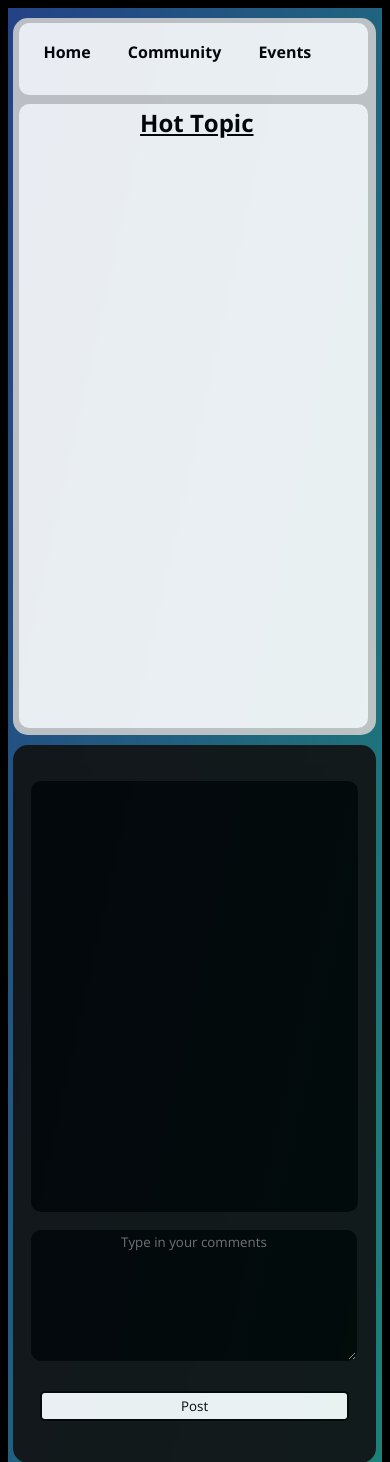
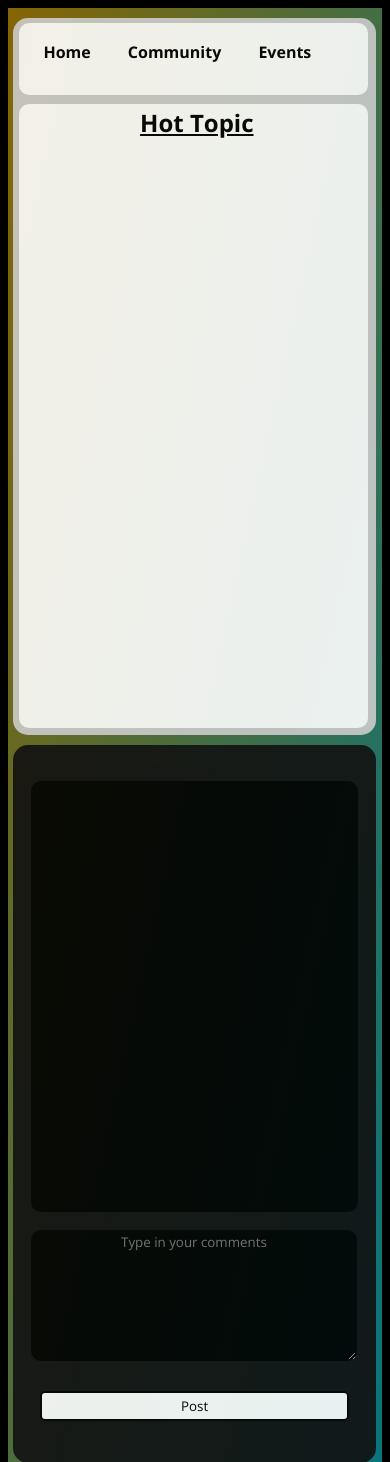
Before and after one commit to adetoyea28/LOTW, a Flask app: page /Community in a window 390 px wide. Shown: the top 1462 px of the page. Run offline with Flask 2, Linux system fonts and the light colour scheme.

Commit message:
Update community.html

```diff
--- a/templates/community.html
+++ b/templates/community.html
@@ -136,7 +136,6 @@
             }
             @media (max-width:400px){
             #body{
-            background: linear-gradient(to bottom right, #244286, #1C8577);
             width:96%;
             }
             #top{
```
